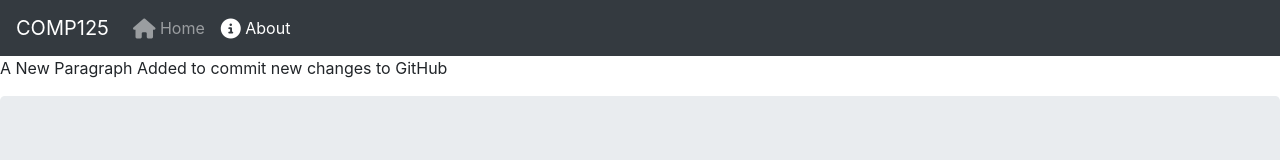
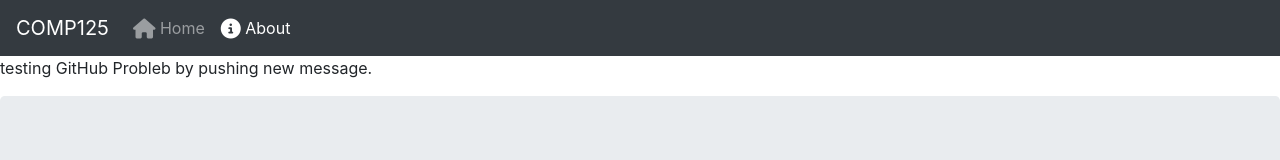
Before and after one commit to nusratarasg/COMP125-S2018-Lesson2-A, a website: page about.html in a window 1280 px wide. Shown: the top 160 px of the page. Drawn offline with nearby package versions, Linux system fonts and the light colour scheme; files whose address does not match are found by name.

Commit message:
Text Changed

```diff
--- a/about.html
+++ b/about.html
@@ -29,7 +29,7 @@
           </ul>
         </div>
       </nav>
-      <p>A New Paragraph Added to commit new changes to GitHub</p>
+      <p>testing GitHub Probleb by pushing new message. </p>
 
       <!-- Jumbotron -->
       <div class="jumbotron">
```
